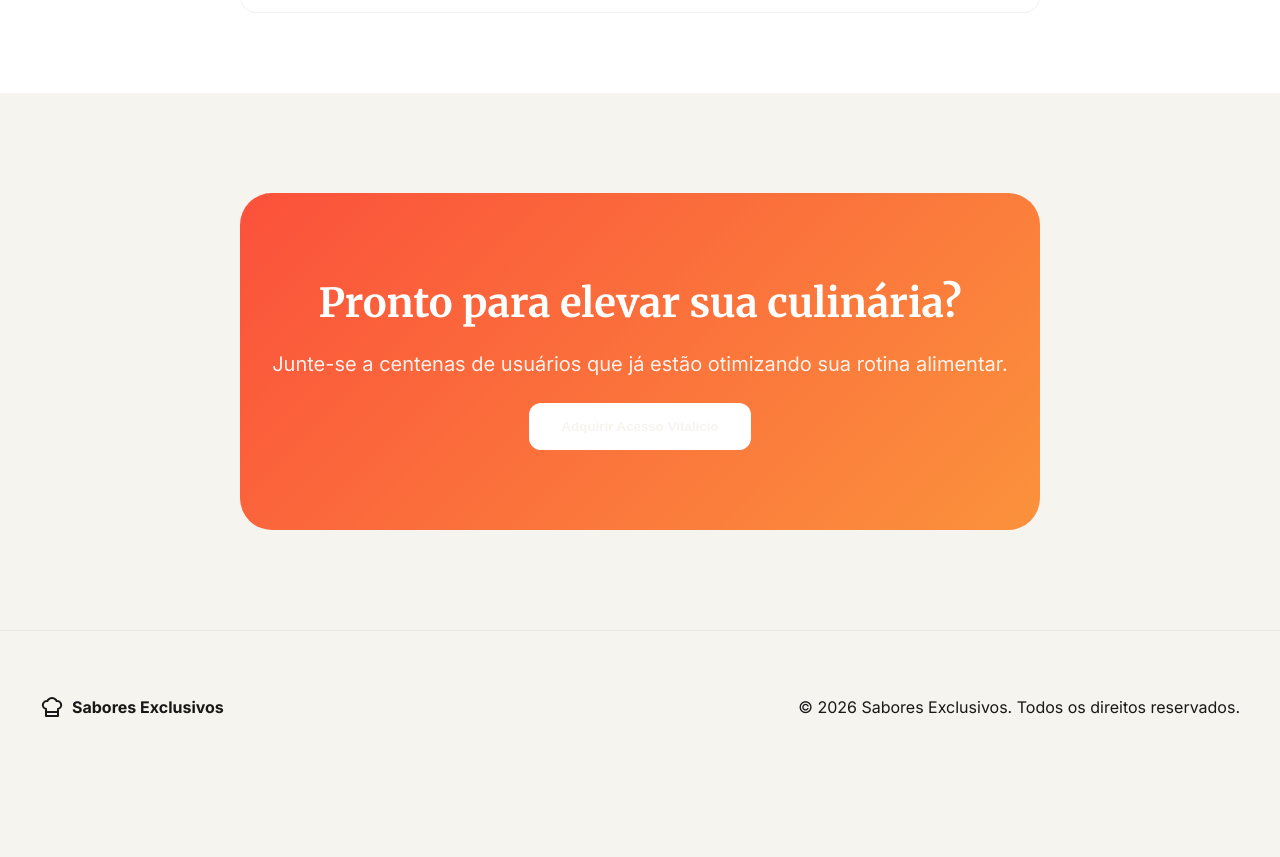
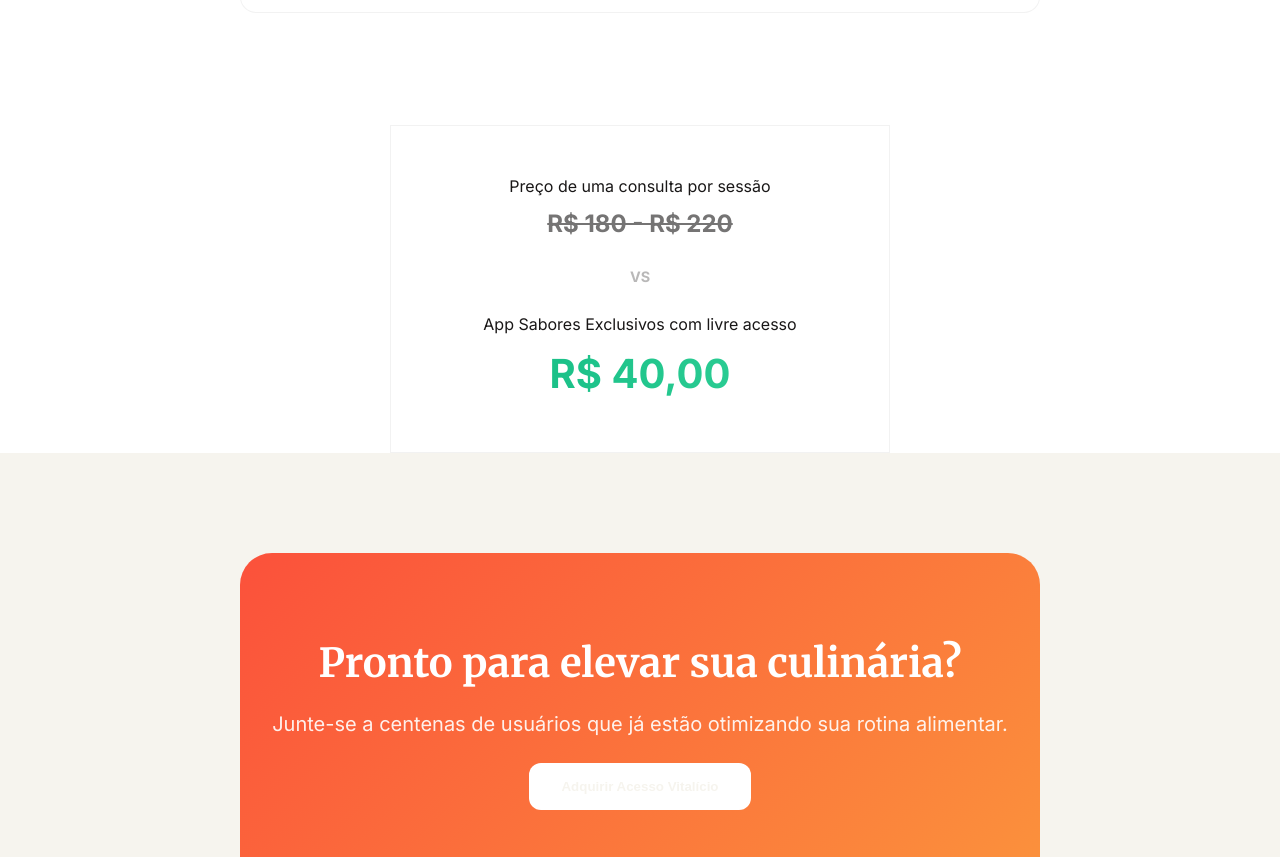
Before and after one commit to YohanSaibb026/LeadingPage, a React (Vite) app: page / in a window 1280 px wide. Shown: the part 4158-5015 px from the top of the page. Before the commit the page ends 4941 px from the top, so only its background shows below. Built offline with nearby package versions, Linux system fonts and the light colour scheme.

Commit message:
feat: implement pricing comparison section

```diff
--- a/src/App.css
+++ b/src/App.css
@@ -494,6 +494,74 @@
     flex-shrink: 0;
 }
 
+/* Pricing Comparison */
+.pricing-comparison {
+    padding: 2rem 2rem 0;
+    display: flex;
+    justify-content: center;
+    background-color: var(--bg-card);
+}
+
+.price-container {
+    padding: 2rem;
+    width: 100%;
+    max-width: 500px;
+    text-align: center;
+    border: 1px solid var(--border-glass);
+    position: relative;
+    /* Remove transparent background to use the glass-morphism class correctly */
+}
+
+.price-row {
+    margin: 1rem 0;
+}
+
+.price-label {
+    font-size: 1rem;
+    color: var(--text-secondary);
+    margin-bottom: 0.5rem;
+}
+
+.price-value {
+    font-size: 1.8rem;
+    font-weight: 700;
+}
+
+.price-value.strike {
+    text-decoration: line-through;
+    color: var(--text-secondary);
+    opacity: 0.6;
+    font-size: 1.5rem;
+}
+
+.price-value.highlight {
+    color: #10B981;
+    /* Success Green */
+    font-size: 2.5rem;
+    background: linear-gradient(to right, #10B981, #34D399);
+    -webkit-background-clip: text;
+    background-clip: text;
+    -webkit-text-fill-color: transparent;
+}
+
+.price-divider {
+    display: flex;
+    align-items: center;
+    justify-content: center;
+    margin: 1.5rem 0;
+    opacity: 0.3;
+}
+
+.price-divider span {
+    background: var(--bg-card);
+    padding: 0 1rem;
+    font-size: 0.9rem;
+    font-weight: bold;
+    color: var(--text-secondary);
+    text-transform: uppercase;
+}
+
+/* CTA */
 .cta-section {
     padding: 100px 2rem;
     max-width: 1200px;
--- a/src/App.tsx
+++ b/src/App.tsx
@@ -194,6 +194,25 @@ function App() {
                 </div>
             </section>
 
+            {/* Price Comparison Section */}
+            <section className="pricing-comparison">
+                <div className="price-container glass-morphism">
+                    <div className="price-row old-price">
+                        <p className="price-label">{t('features.pricing.consultation')}</p>
+                        <p className="price-value strike">{t('features.pricing.consultation_price')}</p>
+                    </div>
+
+                    <div className="price-divider">
+                        <span>VS</span>
+                    </div>
+
+                    <div className="price-row new-price">
+                        <p className="price-label">{t('features.pricing.app_access')}</p>
+                        <p className="price-value highlight">{t('features.pricing.app_price')}</p>
+                    </div>
+                </div>
+            </section>
+
             {/* CTA Section */}
             <section className="cta-section">
                 <div className="cta-card premium-gradient">
--- a/src/locales/es.json
+++ b/src/locales/es.json
@@ -53,6 +53,12 @@
                 "Para quienes desean sentirse cómodos, teniendo una gran variedad de recetas estratégicas en la palma de su mano para lograr su objetivo.",
                 "Para quienes buscan destacarse de los demás, dominando decenas de recetas deliciosas que pocos conocen, hechas con los mismos ingredientes simples."
             ]
+        },
+        "pricing": {
+            "consultation": "Precio de una consulta por sesión",
+            "consultation_price": "R$ 180 - R$ 220",
+            "app_access": "App Sabores Exclusivos con acceso libre",
+            "app_price": "R$ 40,00"
         }
     },
     "cta": {
--- a/src/locales/pt.json
+++ b/src/locales/pt.json
@@ -57,6 +57,12 @@
                 "Para quem deseja se sentir confortável, tendo uma vasta variedade de receitas estratégicas na palma da mão para atingir seu objetivo.",
                 "Para quem busca destacar-se dos demais, dominando dezenas de receitas deliciosas que poucos conhecem, feitas com os mesmos ingredientes simples."
             ]
+        },
+        "pricing": {
+            "consultation": "Preço de uma consulta por sessão",
+            "consultation_price": "R$ 180 - R$ 220",
+            "app_access": "App Sabores Exclusivos com livre acesso",
+            "app_price": "R$ 40,00"
         }
     },
     "cta": {
```
